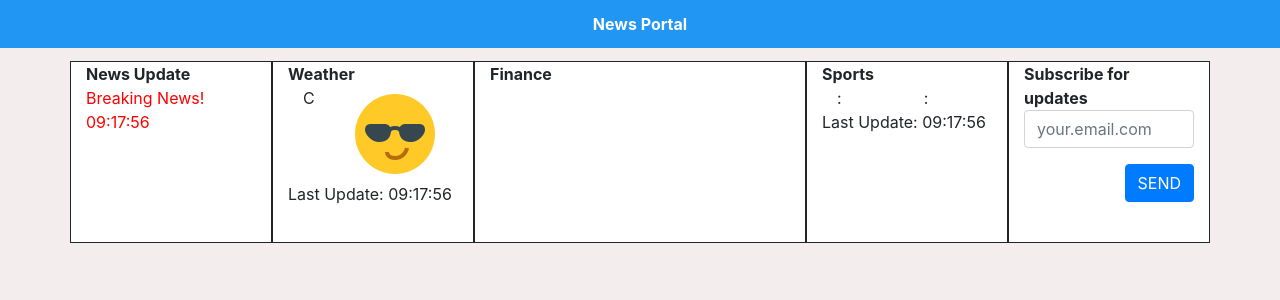
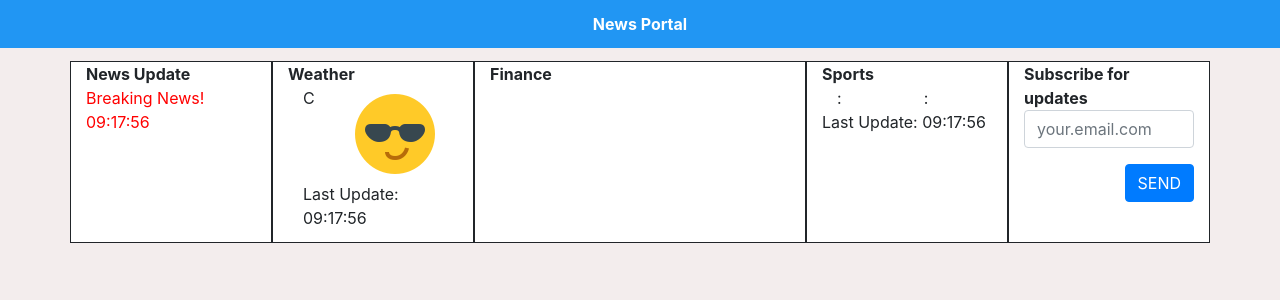
Before and after one commit to lioryarkon9/news_portal, a React (Create React App) app in the folder react-client/: page / in a window 1280 px wide. Shown: the top 300 px of the page. Built offline with nearby package versions, Linux system fonts and the light colour scheme; no server answers.

Commit message:
added box-shadow and margin bottom to weather content component

```diff
--- a/react-client/src/components/WeatherContent/WeatherContent.css
+++ b/react-client/src/components/WeatherContent/WeatherContent.css
@@ -1,3 +1,8 @@
+.weather-content {
+    box-shadow: 0 0 1px 1px #fff;
+    margin-bottom: 8px;
+}
+
 .weather-content .img-frame {
     width: 96;
     height: 96px;
--- a/react-client/src/components/WeatherContent/WeatherContent.js
+++ b/react-client/src/components/WeatherContent/WeatherContent.js
@@ -32,7 +32,9 @@ const WeatherContent = props => {
                 </Col>
             </Row>
             <Row>
-                Last Update: {getCurrentHour()}
+                <Col>
+                    Last Update: {getCurrentHour()}
+                </Col>
             </Row>
         </Container>
     );
```
